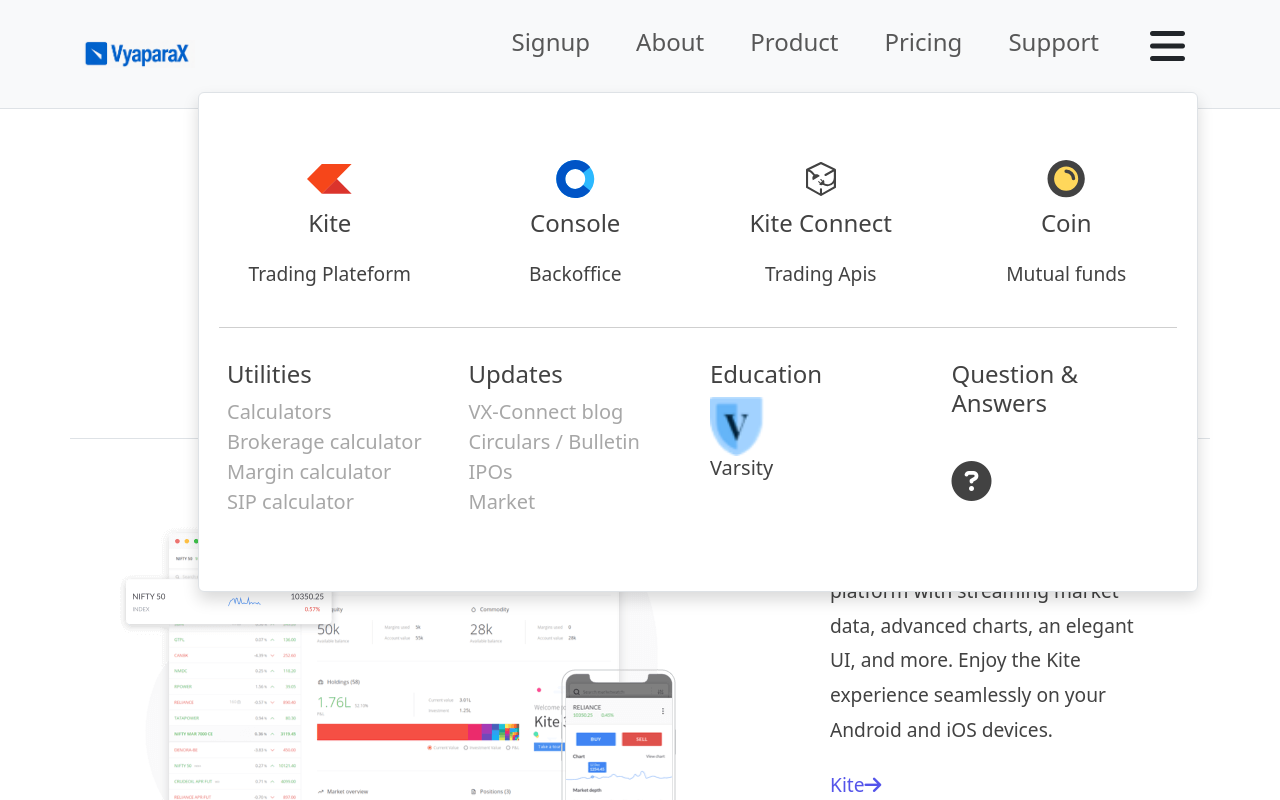
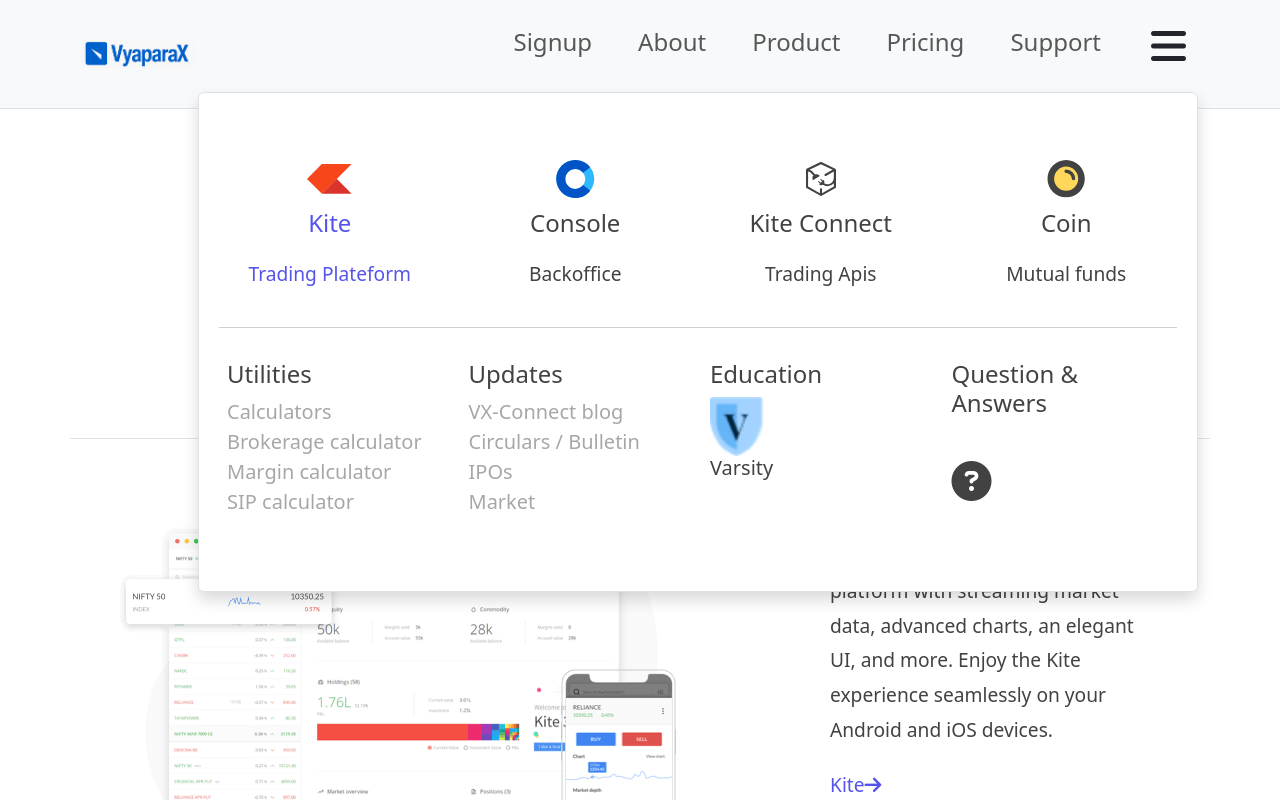
Before and after one commit to HarvinderKaur04/FrontendVX, a React (Vite) app: page /product in a window 1280 px wide. Both pictures are taken after a click on the button 1167 px from the left and 46 px from the top of the page. Shown: the top 800 px of the page. Built offline with nearby package versions, Linux system fonts and the light colour scheme.

Commit message:
done all work

```diff
--- a/src/index.css
+++ b/src/index.css
@@ -89,6 +89,11 @@
   margin-left: 30px;
   font-size: 1.5rem;
   align-items: center;
+
+}
+.nav-item button{
+ background-color:transparent !important;
+ border: none !important;
 
 }
 
--- a/src/landing_page/ChildPage.jsx
+++ b/src/landing_page/ChildPage.jsx
@@ -2,10 +2,10 @@
   return (
     <div className="container mt-5 mb-5">
       <div className="row text-center">
-        <div className="col-3">
+        <div className="col-3"><a href="/kite">
           <img src="\media\images\kite-logo.svg" alt="Kite" />
           <h4>Kite</h4>
-          <p>Trading Plateform</p>
+          <p>Trading Plateform</p></a>
         </div>
         <div className="col-3">
           <img src="\media\images\console.svg" alt="Kite" />
--- a/src/landing_page/Navbar.jsx
+++ b/src/landing_page/Navbar.jsx
@@ -36,6 +36,7 @@
                                     type="button"
                                     className="btn"
                                     onClick={() => setShowItem(!showItem)}
+
                                 >
                                     <i className="fa-solid fa-bars"></i>
                                 </button>
--- a/src/landing_page/kite/Hero.jsx
+++ b/src/landing_page/kite/Hero.jsx
@@ -1,5 +1,6 @@
 function Hero() {
-    return (<>
+
+     return (<>
         <div className="container p-2 mb-5 mt-5">
             <div className="row ">
                 <div className="col-6 p-5 mb-5 mt-5">
@@ -10,8 +11,8 @@
 
                     </p>
                     <div className="mt-5 mb-5">
-                    <a href="/kite">
-                    <button className="btn btn-primary">Login to Kite</button></a>
+
+                       <button className="btn btn-primary">Login to Kite</button>
                     <a href="#" style={{ marginLeft: "30px" }}>Try demo<i class="fa-solid fa-arrow-right"></i></a>
 
                     </div>
--- a/src/landing_page/products/LeftSection.jsx
+++ b/src/landing_page/products/LeftSection.jsx
@@ -16,7 +16,7 @@
         <div className="container p-5 mb-5">
             <div className="row">
                 <div className="col-6">
-                    <img src={ImageUrl} />
+                  <Link to="/kite"><img src={ImageUrl} /></Link>
                 </div>
                 <div className="col-2"></div>
                 <div className="col-4">
@@ -26,7 +26,7 @@
                     </p>
                     <div className="mt-4">
 
-                        <Link to="/">{learnMore}<i class="fa-solid fa-arrow-right"></i></Link>
+                        <Link to="/kite">{learnMore}<i class="fa-solid fa-arrow-right"></i></Link>
                     </div>
                     <div className="mt-4">
                         <img src="media/images/googlePlayBadge.svg" alt="applestore" href={GooglePlay} /> <img src="media/images/appstoreBadge.svg" alt="googlestore" href={appStore} style={{ marginLeft: "20px" }} />
--- a/src/main.jsx
+++ b/src/main.jsx
@@ -13,7 +13,11 @@
 import './index.css'
 import Investment from './landing_page/investment/Investment';
 import Kite from './landing_page/kite/Kite';
-import Login from './landing_page/kiteLogin/Login';
+
+
+
+
+
 
 
 
@@ -29,8 +33,11 @@
       <Route path='/support' element={<SupportPage />} />
       <Route path='/investment' element={<Investment/>}/>
       <Route path='/kite' element={<Kite/>}/>
+      <Route path='*' element={<NotFound/>} />
 
-       <Route path='*' element={<NotFound/>} />
+
+
+
     </Routes>
     <Footer/>
 
```
